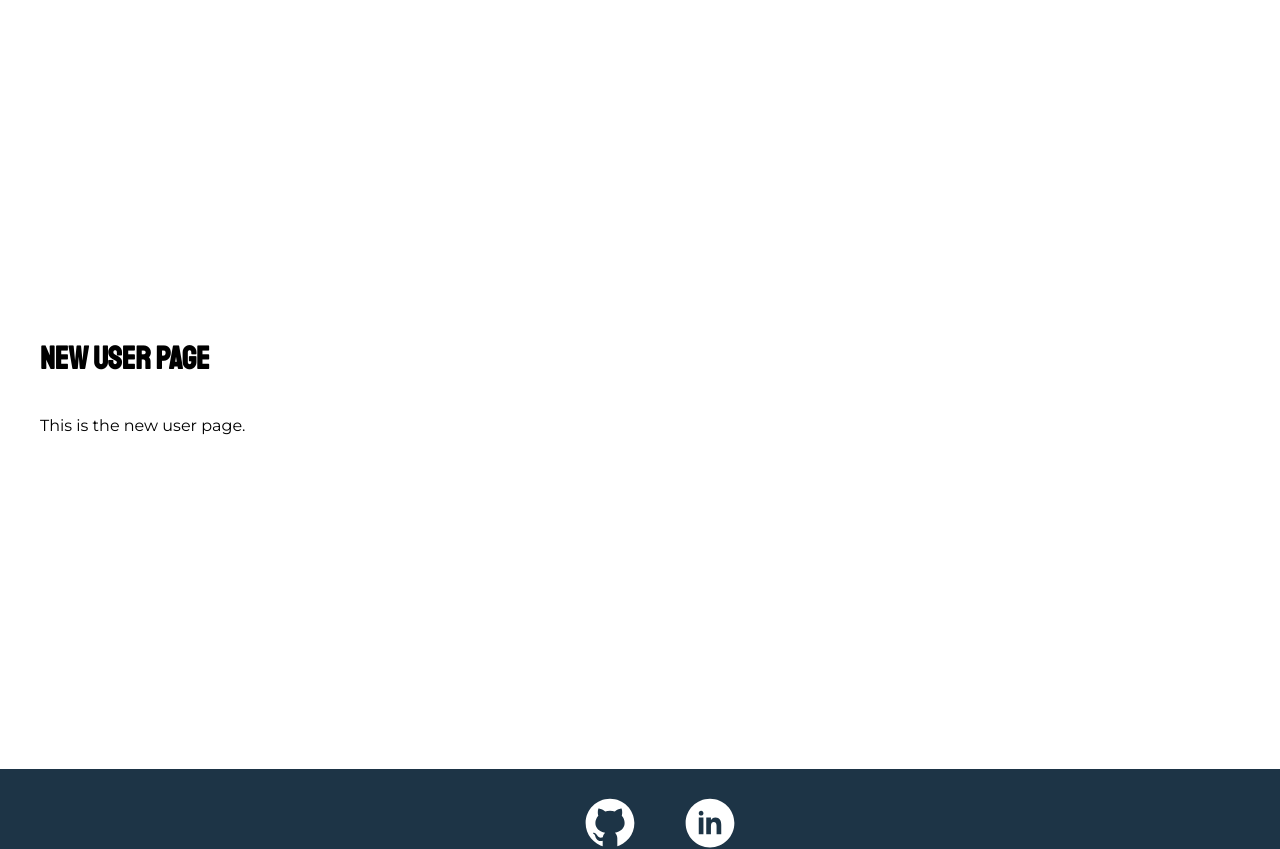
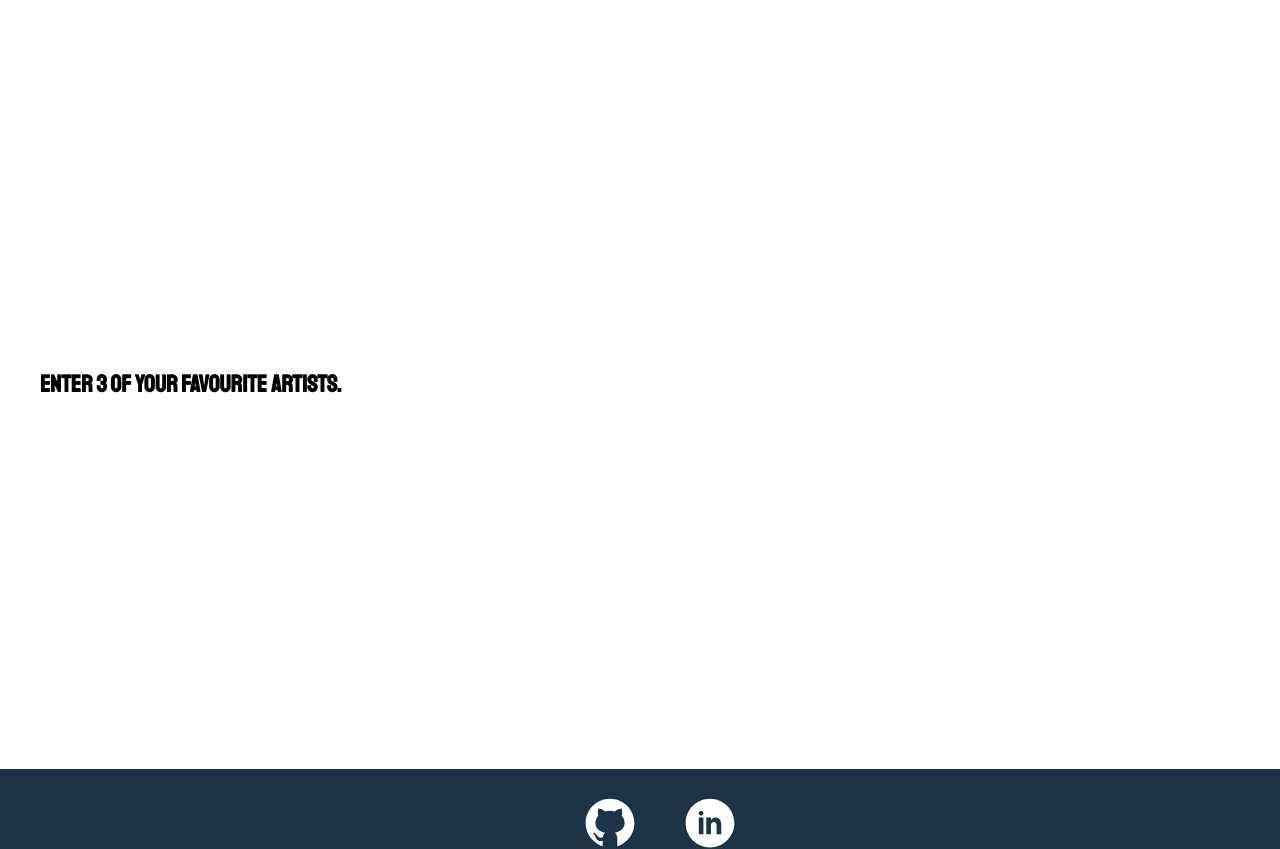
Before and after one commit to joelytin/TuneTopia, a Flask app: page /new-user-form in a window 1280 px wide. Shown: the part 81-930 px from the top of the page. Run offline with Flask 3, Linux system fonts and the light colour scheme; parts of the project's set-up code (start-up, migrations or seed data) failed here and were passed over.

Commit message:
Update HTML structure

```diff
--- a/templates/new_user.html
+++ b/templates/new_user.html
@@ -5,8 +5,9 @@
     href="{{ url_for('static', filename='css/new-user-styles.css') }}"
 />
 
-<h1>New user page</h1>
-<p>This is the new user page.</p>
+<section>
+   <h2 class="title">Enter 3 of your favourite artists.</h2>
+</section>
 
 
 {% endblock %}
```
